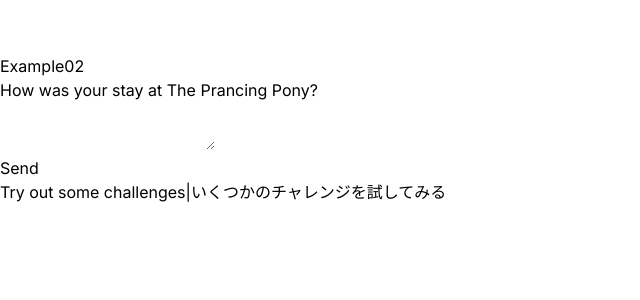
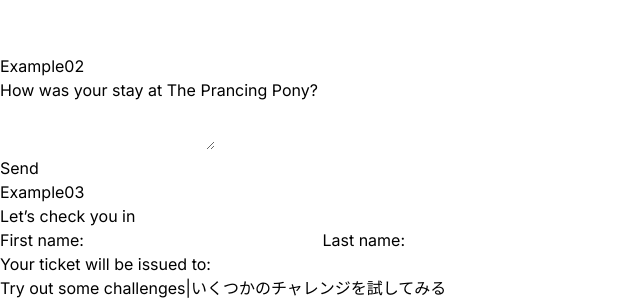
Before and after one commit to ai-biz20-sasaki/learn-react, a Next.js app: page /managing-state/choosing-the-state-structure in a window 1280 px wide. Shown: the part 794-1094 px from the top of the page, without its empty margins (0-640 px from the left). Before the commit the page ends 998 px from the top, so only its background shows below. Built offline with nearby package versions, Linux system fonts and the light colour scheme.

Commit message:
Add managing-state/choosing-the-state-structure/example03

```diff
--- /dev/null
+++ b/src/app/managing-state/choosing-the-state-structure/example03.tsx
@@ -0,0 +1,43 @@
+"use client"
+import { useState } from 'react';
+
+export default function Form() {
+  const [firstName, setFirstName] = useState('');
+  const [lastName, setLastName] = useState('');
+  //const [fullName, setFullName] = useState('');   //これは冗長
+
+  const fullName = firstName + ' ' + lastName;
+
+  function handleFirstNameChange(e) {
+    setFirstName(e.target.value);
+    //setFullName(e.target.value + ' ' + lastName); //これは冗長
+  }
+
+  function handleLastNameChange(e) {
+    setLastName(e.target.value);
+    //setFullName(firstName + ' ' + e.target.value);  //これは冗長
+  }
+
+  return (
+    <>
+      <h2>Let’s check you in</h2>
+      <label>
+        First name:{' '}
+        <input
+          value={firstName}
+          onChange={handleFirstNameChange}
+        />
+      </label>
+      <label>
+        Last name:{' '}
+        <input
+          value={lastName}
+          onChange={handleLastNameChange}
+        />
+      </label>
+      <p>
+        Your ticket will be issued to: <b>{fullName}</b>
+      </p>
+    </>
+  );
+}
--- a/src/app/managing-state/choosing-the-state-structure/page.tsx
+++ b/src/app/managing-state/choosing-the-state-structure/page.tsx
@@ -3,6 +3,7 @@
 import Link from 'next/link'
 import Example01 from './example01'
 import Example02 from './example02'
+import Example03 from './example03'
 //import Challenge01 from './challenge01'
 //import Challenge02 from './challenge02'
 //import Challenge03 from './challenge03'
@@ -24,6 +25,8 @@ export default function Page() {
       <Example01 />
       <h3>Example02</h3>
       <Example02 />
+      <h3>Example03</h3>
+      <Example03 />
       <h2>
         <a
           className=""
```
